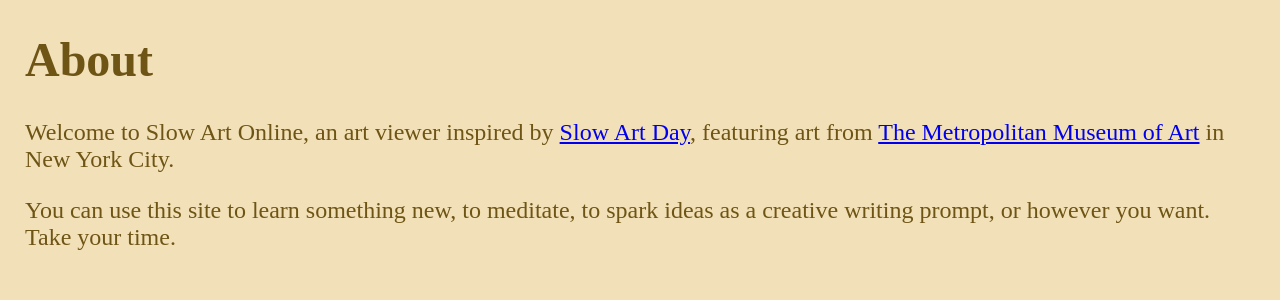
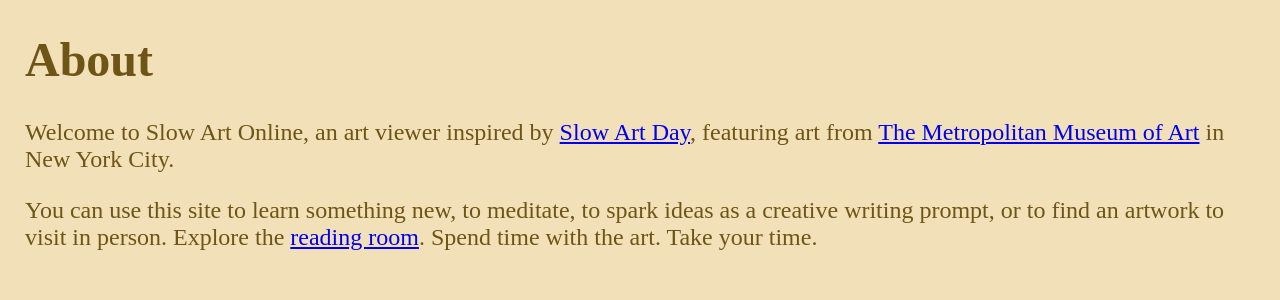
Before and after one commit to jamiepalatnik/slow-art-online, a Flask app: page /about in a window 1280 px wide. Shown: the part 43-343 px from the top of the page. Run offline with Flask 3, Linux system fonts and the light colour scheme.

Commit message:
Edit page content

```diff
--- a/templates/about.html
+++ b/templates/about.html
@@ -2,6 +2,6 @@
 {% block main %}
   <h1>About</h1>
   <p>Welcome to Slow Art Online, an art viewer inspired by <a href="https://www.slowartday.com/">Slow Art Day</a>, featuring art from <a href="https://www.metmuseum.org/">The Metropolitan Museum of Art</a> in New York City.</p>
-  <p>You can use this site to learn something new, to meditate, to spark ideas as a creative writing prompt, or however you want. Take your time.</p>
+  <p>You can use this site to learn something new, to meditate, to spark ideas as a creative writing prompt, or to find an artwork to visit in person. Explore the <a href="/reading-room">reading room</a>. Spend time with the art. Take your time.</p>
 </p>
 {% endblock %}
--- a/templates/reading-room.html
+++ b/templates/reading-room.html
@@ -1,7 +1,7 @@
 {% extends "layout.html" %}
 {% block main %}
   <h1>Reading Room</h1>
-  <p>Welcome to the Slow Art Online Reading Room. Here you will find suggestions for further reading about The Met and Slow Art Day.</p>
+  <p>Welcome to the Slow Art Online Reading Room, where you can discover further reading about The Met and Slow Art Day.</p>
   <h2>Books</h2>
   <ul>
     <li>The Mixed-Up Files of Mrs. Basil E. Frankweiler</li>
```
